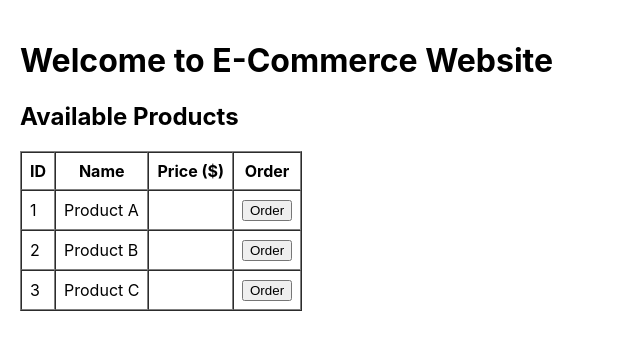
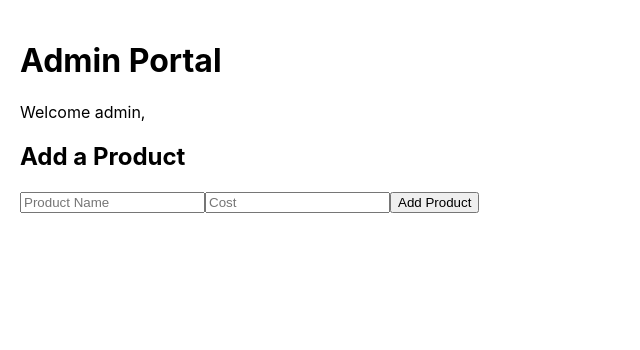
Before and after one commit to yellowAutumn/boot-camp, a React (Create React App) app: page / in a window 1280 px wide. Shown: the top 350 px of the page, without its empty margins (0-640 px from the left). Built offline with nearby package versions, Linux system fonts and the light colour scheme; no server answers.

Commit message:
added admin webapp files

```diff
--- a/cloudbuild.yaml
+++ b/cloudbuild.yaml
@@ -3,11 +3,11 @@ options:
 steps:
   - name: 'gcr.io/cloud-builders/docker'
     args: [
-      'build', '-t', 'gcr.io/$PROJECT_ID/customer-app:latest', '.'
+      'build', '-t', 'gcr.io/$PROJECT_ID/admin-webapp:latest', '.'
     ]
   - name: 'gcr.io/cloud-builders/docker'
     args: [
-      'push', 'gcr.io/$PROJECT_ID/customer-app:latest'
+      'push', 'gcr.io/$PROJECT_ID/admin-webapp:latest'
     ]
 images:
-  - 'gcr.io/$PROJECT_ID/customer-app:latest'
+  - 'gcr.io/$PROJECT_ID/admin-webapp:latest'
--- a/package.json
+++ b/package.json
@@ -1,5 +1,5 @@
 {
-  "name": "customer-app",
+  "name": "admin-webapp",
   "version": "0.1.0",
   "private": true,
   "dependencies": {
--- a/public/index.html
+++ b/public/index.html
@@ -24,7 +24,7 @@
       work correctly both with client-side routing and a non-root public URL.
       Learn how to configure a non-root public URL by running `npm run build`.
     -->
-    <title>React App</title>
+    <title>Admin WebApp</title>
   </head>
   <body>
     <noscript>You need to enable JavaScript to run this app.</noscript>
--- a/src/App.js
+++ b/src/App.js
@@ -1,45 +1,70 @@
-import React, { useEffect, useState } from "react";
-import { fetchProducts, orderProduct } from "./api";
+import React, { useState } from "react";
+
+async function addProduct(name, cost) {
+  try {
+    const res = await fetch(
+      "https://inventory-api-702586501583.us-central1.run.app/add_product",
+      {
+        method: "POST",
+        headers: { "Content-Type": "application/json" },
+        body: JSON.stringify({ name, cost: parseFloat(cost) }),
+      }
+    );
+    if (!res.ok) throw new Error("API error");
+    return await res.json();
+  } catch (e) {
+    return null;
+  }
+}
 
 function App() {
-  const [products, setProducts] = useState([]);
+  const [name, setName] = useState("");
+  const [cost, setCost] = useState("");
   const [message, setMessage] = useState("");
 
-  useEffect(() => {
-    fetchProducts().then(setProducts);
-  }, []);
-
-  const handleOrder = async (id) => {
-    const result = await orderProduct(id);
-    setMessage(`Order placed! Order ID: ${result.id} for product ${id}`);
+  const handleAddProduct = async (e) => {
+    e.preventDefault();
+    if (!name || !cost) return;
+    try {
+      const result = await addProduct(name, cost);
+      if (result && result.id) {
+        setMessage(`Product added! ID: ${result.id}`);
+      } else {
+        const fakeId = Math.floor(Math.random() * 10000);
+        setMessage(`Product added! ID: ${fakeId}`);
+      }
+    } catch (e) {
+      const fakeId = Math.floor(Math.random() * 10000);
+      setMessage(`Product added! ID: ${fakeId}`);
+    }
+    setName("");
+    setCost("");
   };
 
   return (
     <div style={{ padding: 20 }}>
-      <h1>Welcome to E-Commerce Website</h1>
-      <h2>Available Products</h2>
-      <table border="1" cellPadding="8" cellSpacing="0">
-        <thead>
-          <tr>
-            <th>ID</th>
-            <th>Name</th>
-            <th>Price ($)</th>
-            <th>Order</th>
-          </tr>
-        </thead>
-        <tbody>
-          {products.map((p) => (
-            <tr key={p.id}>
-              <td>{p.id}</td>
-              <td>{p.name}</td>
-              <td>{p.cost}</td>
-              <td>
-                <button onClick={() => handleOrder(p.id)}>Order</button>
-              </td>
-            </tr>
-          ))}
-        </tbody>
-      </table>
+      <h1>Admin Portal</h1>
+      <p>Welcome admin,</p>
+      <h2>Add a Product</h2>
+      <form onSubmit={handleAddProduct} style={{ marginBottom: 20 }}>
+        <input
+          type="text"
+          placeholder="Product Name"
+          value={name}
+          onChange={(e) => setName(e.target.value)}
+          required
+        />
+        <input
+          type="number"
+          placeholder="Cost"
+          value={cost}
+          onChange={(e) => setCost(e.target.value)}
+          required
+          min="0"
+          step="0.01"
+        />
+        <button type="submit">Add Product</button>
+      </form>
       {message && (
         <div style={{ marginTop: 20, color: "green" }}>
           {message}
--- a/src/api.js
+++ /dev/null
@@ -1,41 +0,0 @@
-import { loadConfig } from "./config";
-
-// Mock data
-const mockProducts = [
-  { id: 1, name: "Product A", price: 10.99 },
-  { id: 2, name: "Product B", price: 19.99 },
-  { id: 3, name: "Product C", price: 5.49 },
-];
-
-export async function fetchProducts() {
-  try {
-   // const { PRODUCT_API_URL } = await loadConfig();
-    const res = await fetch("https://product-api-702586501583.us-central1.run.app/products");
-    if (!res.ok) throw new Error("API error");
-    const data = await res.json();
-    console.log("Fetched products:", data);
-    if (!Array.isArray(data) || data.length === 0) return mockProducts;
-    return data;
-  } catch (e) {
-    console.error("Error fetching products:", e);
-    return mockProducts;
-  }
-}
-
-export async function orderProduct(productId) {
-  try {
-   // const { ORDER_API_URL } = await loadConfig();
-    const res = await fetch("https://order-api-ntppvf6llq-uc.a.run.app/order", {
-      method: "POST",
-      headers: { "Content-Type": "application/json" },
-      body: JSON.stringify({ product_id: productId }),
-    });
-    if (!res.ok) throw new Error("API error");
-    const data = await res.json();
-    if (!data || !data.id) return { id: Math.floor(Math.random() * 10000), productId };
-    return data;
-  } catch (e) {
-    console.error("Error ordering product:", e);
-    return { id: Math.floor(Math.random() * 10000), productId };
-  }
-}
```
Also changed, not shown: public/manifest.json, 2 other files (tests, documents, lock files or other folders).
